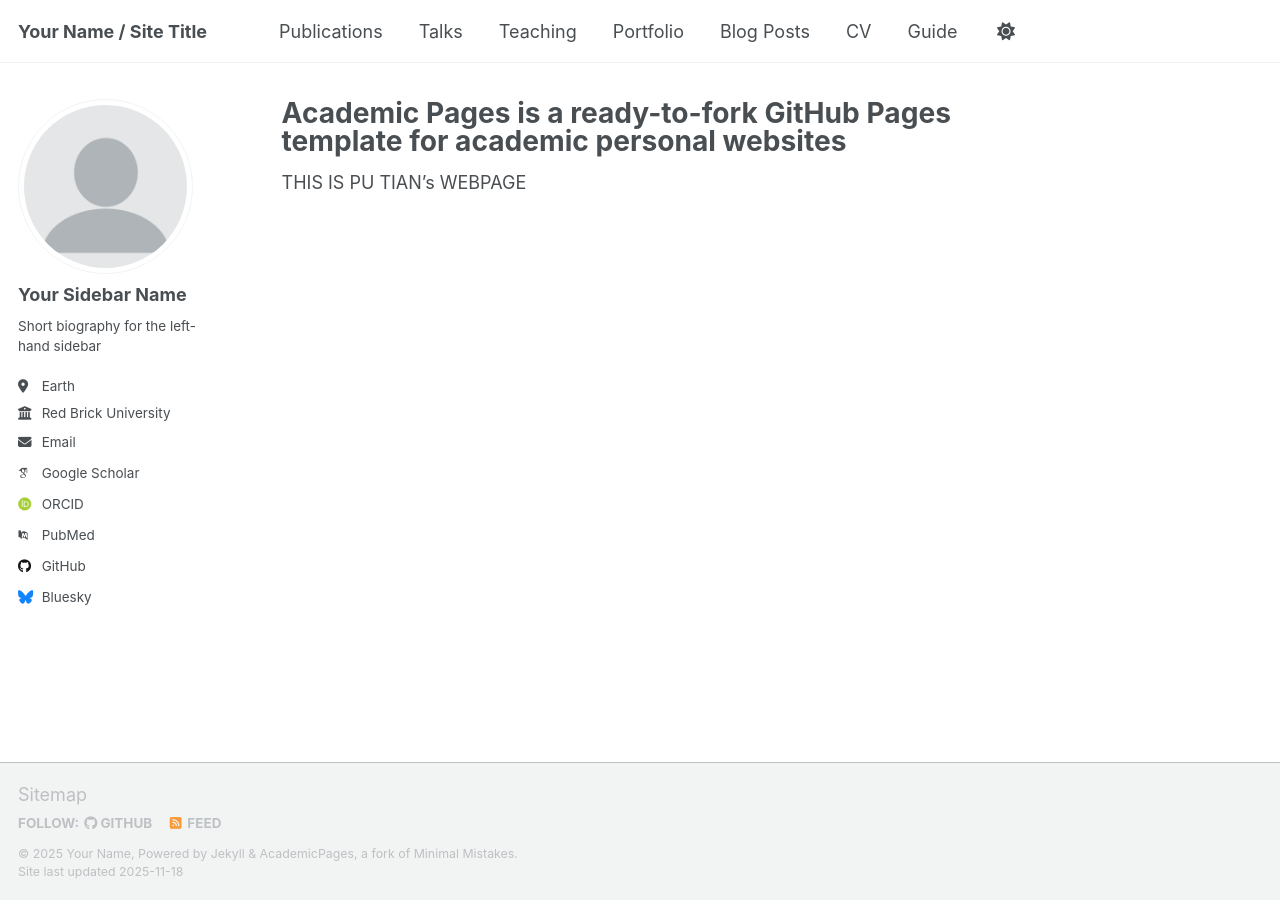
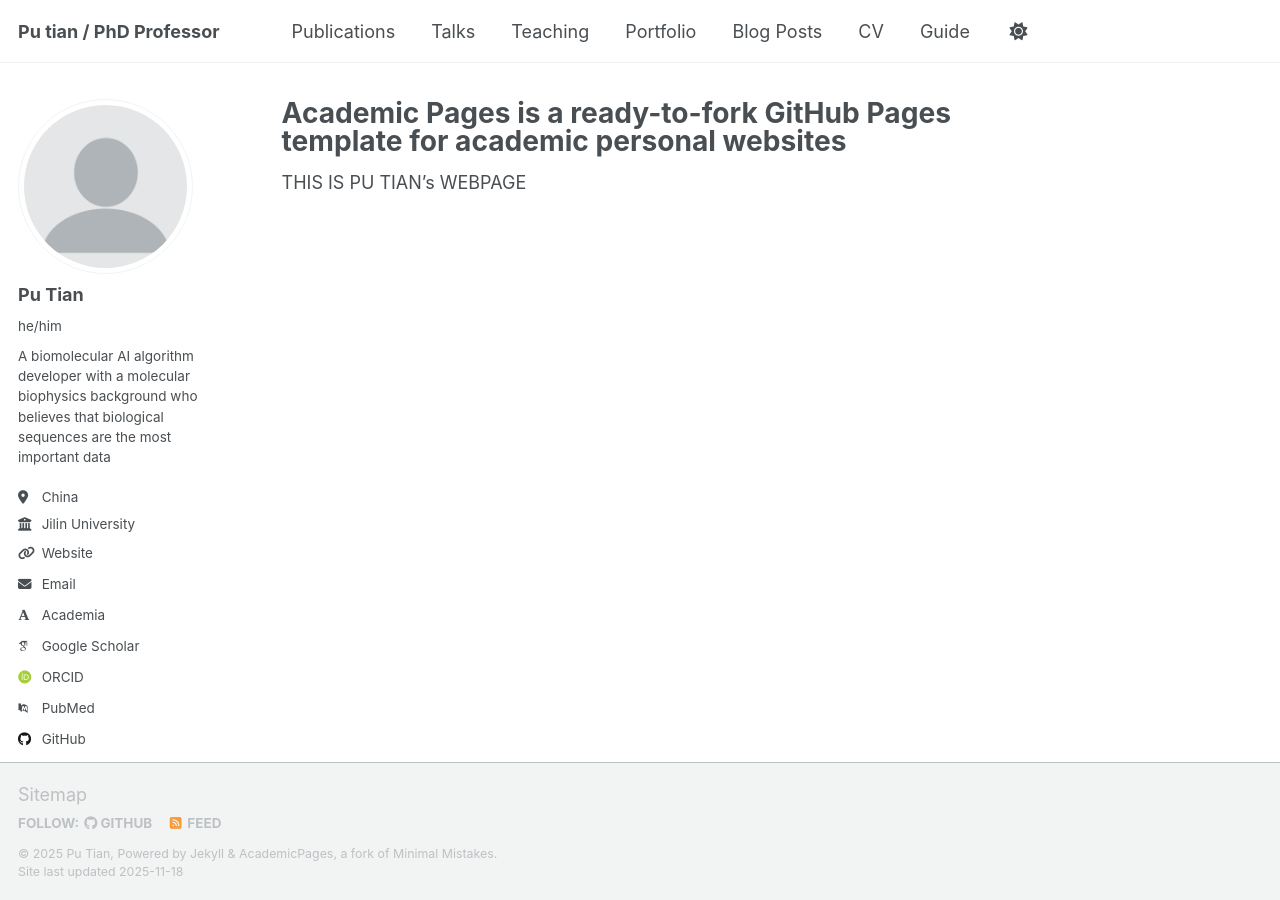
Before and after one commit to putian74/putian74.github.io, a Jekyll site: the page built from _pages/about.md, in a window 1280 px wide. Built offline with Jekyll 4.4.1, drawn with Linux system fonts in a browser that asks for light colours; some web fonts are replaced; a script that is not in the unit is left out.

Commit message:
Update personal details in _config.yml
Updated personal information in the configuration file.

```diff
--- a/_config.yml
+++ b/_config.yml
@@ -9,9 +9,9 @@
 # Basic Site Settings
 locale                   : "en-US"
 site_theme               : "default" # Currently available options are "default", "air"
-title                    : "Your Name / Site Title"
+title                    : "Pu tian / PhD Professor"
 title_separator          : "-"
-name                     : &name "Your Name"
+name                     : &name "Pu Tian"
 description              : &description "Your Name's academic portfolio"   # Update this with a general description of your site, this is the default if not overridden by a page
 url                      : https://academicpages.github.io # The base hostname & protocol for your site e.g. "https://[your GitHub username].github.io",
                                                            # or if you already have some other page hosted on Github then use "https://[your GitHub username].github.io/[Your Repo Name]"
@@ -24,21 +24,21 @@ repository               : "academicpages/academicpages.github.io"
 author:
   # Biographic information
   avatar           : "profile.png"
-  name             : "Your Sidebar Name"
-  pronouns         : # example: "she/her"
-  bio              : "Short biography for the left-hand sidebar"
-  location         : "Earth"
-  employer         : "Red Brick University"
-  uri              : # URL
-  email            : "none@example.org"
+  name             : "Pu Tian"
+  pronouns         : "he/him"
+  bio              : "A biomolecular AI algorithm developer with a molecular biophysics background who believes that biological sequences are the most important data"
+  location         : "China"
+  employer         : "Jilin University"
+  uri              : "putian74.github.io"
+  email            : "tianpu@jlu.edu.cn"
 
   # Academic websites
-  academia         : # URL
+  academia         : "https://life.jlu.edu.cn/info/1024/1162.htm"
   arxiv            : # URL - Update with the correct link to your profile
   googlescholar    : "https://scholar.google.com/citations?user=PS_CX0AAAAAJ"
   inspire-hep      : # URL
   impactstory      : # URL
-  orcid            : "https://orcid.org/yourorcidurl"
+  orcid            : "https://orcid.org/0000-0003-4791-892X"
   semantic         : # URL
   pubmed           : "https://www.ncbi.nlm.nih.gov/pubmed/?term=john+snow"
   researchgate     : # URL
@@ -48,7 +48,7 @@ author:
   bitbucket        : # Username - Update with your username on the site
   codepen          : # Username
   dribbble         : # Username
-  github           : "academicpages"
+  github           : "putian74"
   kaggle           : # Username
   stackoverflow    : # User number or user number and name (i.e., use "1" or "1/jeff-atwood")
 
```
